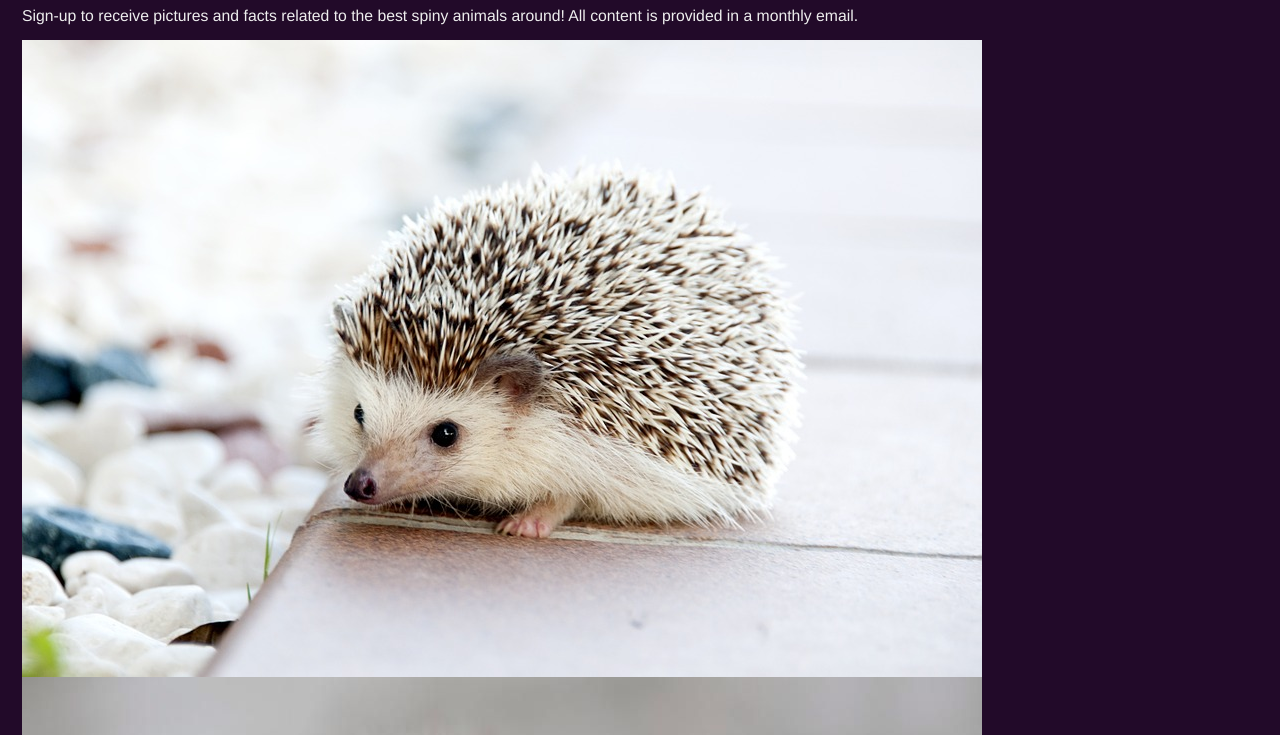
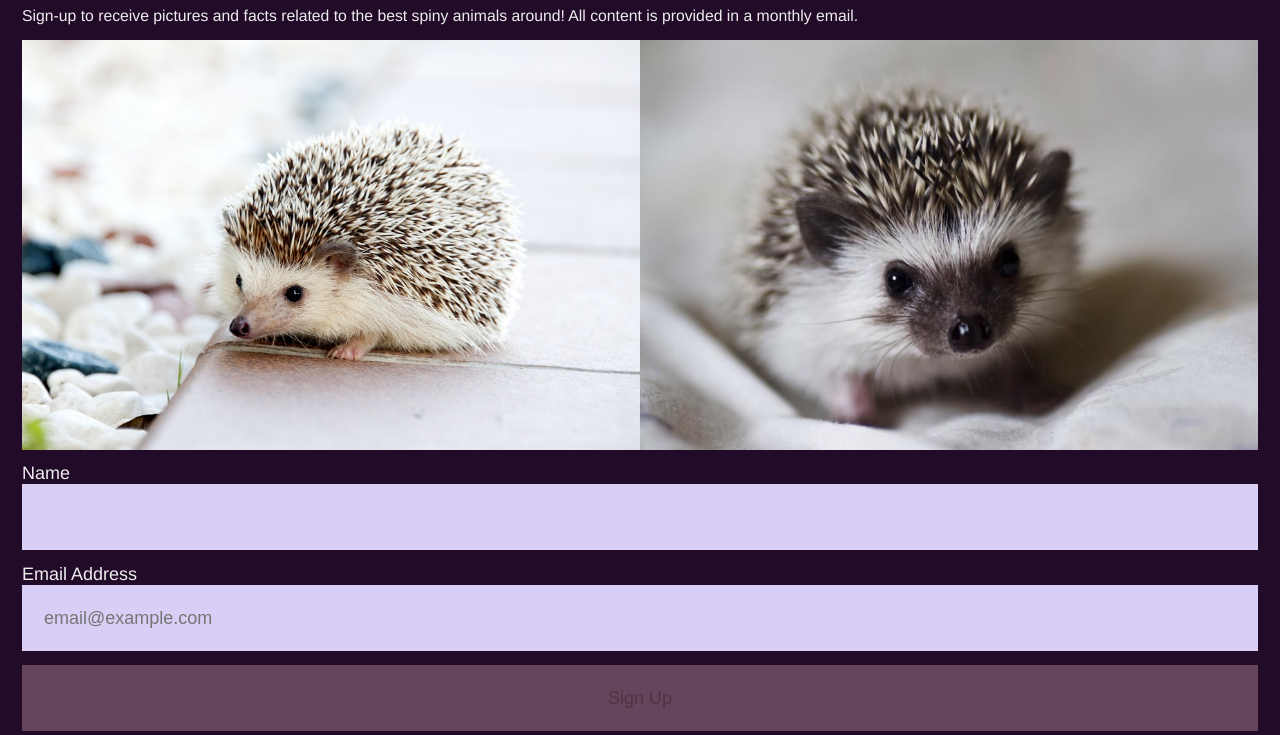
Before and after one commit to smartinez78/project-one-hci, a plain HTML site: page index.html in a window 1280 px wide. Shown: the part 65-800 px from the top of the page. Drawn offline with Linux system fonts and the light colour scheme.

Commit message:
Add media query for larger viewports; define new width and padding

```diff
--- a/assets/css/screen.css
+++ b/assets/css/screen.css
@@ -99,3 +99,16 @@ input[type="submit"]:disabled {
     height: 15%;
   }
 }
+
+@media all and (min-width: 501px) {
+  .hedgie-gallery li {
+    width: 50%;
+  }
+
+  .hedgie-gallery {
+    display: flex;
+    flex-flow: row;
+    justify-content: space-evenly;
+    padding-bottom: 0.65em;
+  }
+}
```
